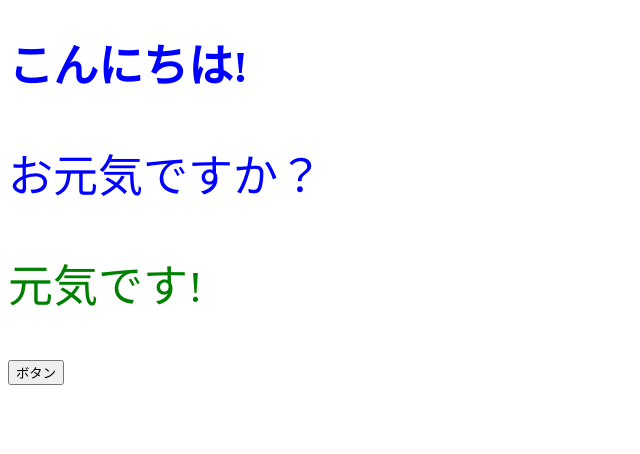
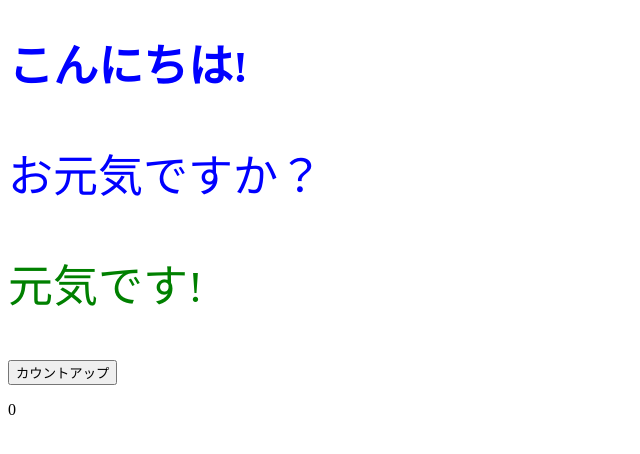
Before and after one commit to dkntksh/react_study, a React (Create React App) app in the folder modern_javascipt_react_beginner/section6/: page / in a window 1280 px wide. Shown: the top 454 px of the page, without its empty margins (0-640 px from the left). Built offline with nearby package versions, Linux system fonts and the light colour scheme.

Commit message:
sateの使い方

```diff
--- a/modern_javascipt_react_beginner/section6/src/App.jsx
+++ b/modern_javascipt_react_beginner/section6/src/App.jsx
@@ -1,7 +1,13 @@
+import { useState } from "react";
 import { ColorfulMessage } from "./components/ColorfulMessage";
 
 export const App = () => {
-  const onClickButton = () => alert();
+  // numの初期値を()で指定し、更新関数を,の後で指定
+  const [num, setNum] = useState(0);
+  const onClickCountUp = () => {
+    // numの更新関数を設定する
+    setNum(num + 1);
+  };
   const contentStyle = {
     color: "blue",
     fontSize: "45px",
@@ -15,7 +21,8 @@
       <h1 style={contentStyle}>こんにちは!</h1>
       <ColorfulMessage color="blue">お元気ですか？</ColorfulMessage>
       <ColorfulMessage color="green">元気です!</ColorfulMessage>
-      <button onClick={onClickButton}>ボタン</button>
+      <button onClick={onClickCountUp}>カウントアップ</button>
+      <p>{num}</p>
     </>
   );
 };
```
